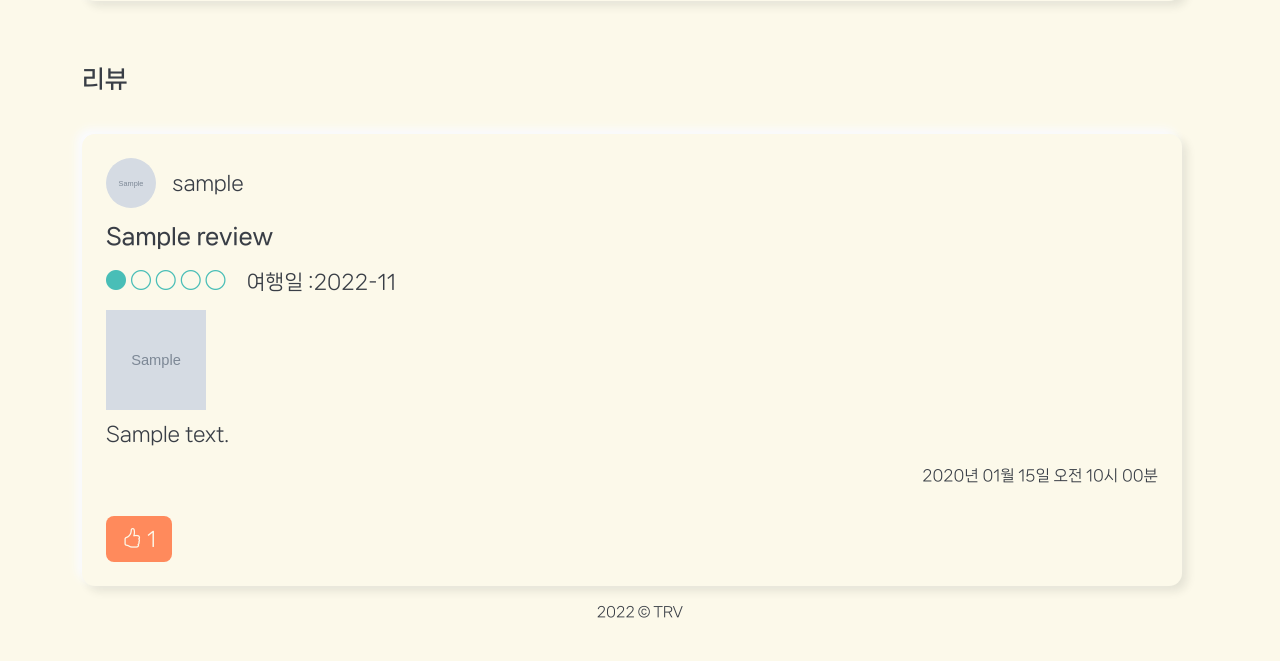
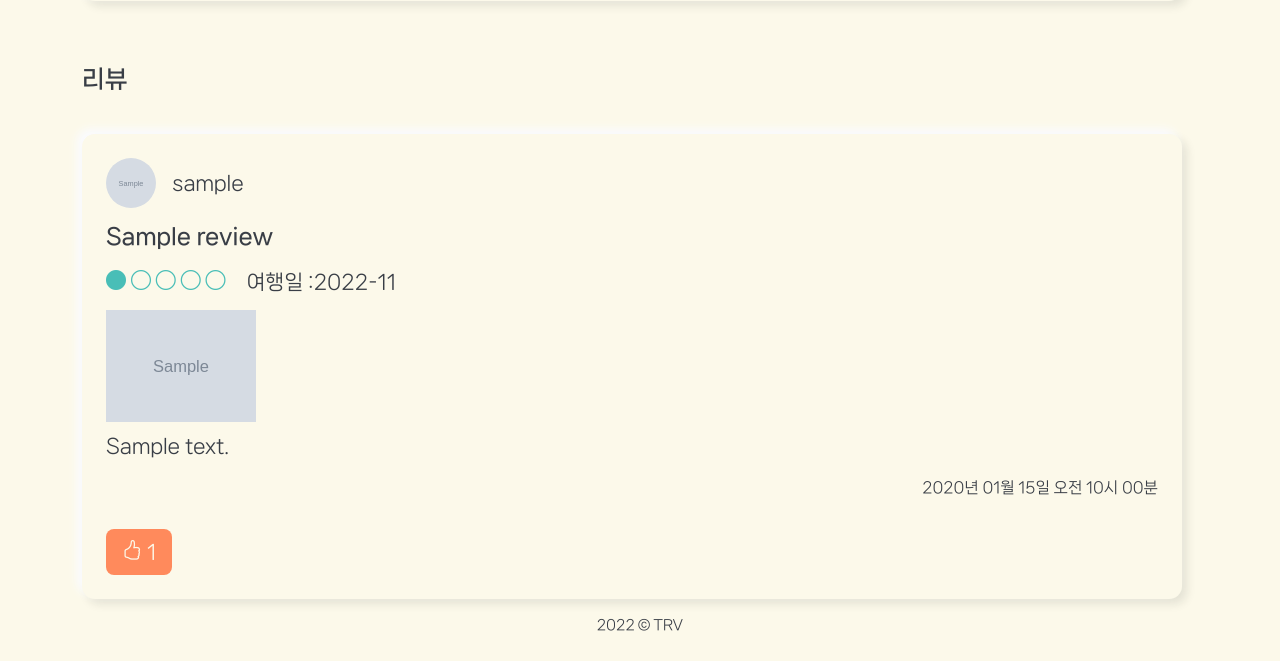
Before and after one commit to Bonbon315/PJT-Triview, a Django app: page /reviews/1/ in a window 1280 px wide. Shown: the part 1360-2021 px from the top of the page. Before the commit the page ends 1978 px from the top, so only its background shows below. Run offline with Django 3.2, Linux system fonts and the light colour scheme; tables that the repository leaves empty hold one stand-in row (values such as "Sample post"); grey boxes marked "Sample" are stand-in pictures; some libraries are stand-ins or nearby versions.

Commit message:
templates detail modified

```diff
--- a/reviews/templates/reviews/index.html
+++ b/reviews/templates/reviews/index.html
@@ -44,9 +44,9 @@
       <h3 class="sub-tit">여행지 소개</h3>
       <div class="cont">
         {% if location.desc %}
-        <p>{{ location.desc }}</p>
+          <p>{{ location.desc }}</p>
         {% else %}
-        <p>Lorem ipsum dolor sit amet consectetur, adipisicing elit. Ipsum animi illo harum dolores ab quidem aut aliquid deserunt, tempora repellat dolorum maiores velit corporis? Et autem consequatur velit molestiae reprehenderit.</p>
+          <p>Lorem ipsum dolor sit amet consectetur, adipisicing elit. Ipsum animi illo harum dolores ab quidem aut aliquid deserunt, tempora repellat dolorum maiores velit corporis? Et autem consequatur velit molestiae reprehenderit.</p>
         {% endif %}
       </div>
       <!--지도-->
@@ -95,7 +95,9 @@
                   </span>
                 </p>
                 {% if review.image %}
-                  <img src="{{ review.image.url }}" alt="{{ review.image }}" width="100" height="100" onclick="window.open(this.src)"/>
+                  <div>
+                    <img src="{{ review.image.url }}" alt="{{ review.image }}" onclick="window.open(this.src)" class="rev-img"/>
+                  </div>
                 {% endif %}
                 <p>{{ review.content }}</p>
                 <p class="rev-crd text-end">{{ review.created_at|date:'Y년 m월 d일 A g시 i분' }}</p>
@@ -105,7 +107,6 @@
                 <div class="like-area">
                   {% if user == review.user %}
                     <p class="btnC like-view">
-
                       <i class="bi bi-hand-thumbs-up-fill"></i>
                       <span class="like-count">{{review.like_users.count}}</span>
                     </p>
--- a/static/css/style.css
+++ b/static/css/style.css
@@ -463,6 +463,10 @@ header {
 .rev .rev-cont .sub-info {
 	margin-bottom: 0.8rem;
 }
+.rev .rev-cont .rev-img {
+	width: 150px;
+	cursor: pointer;
+}
 .rev .rev-cont .rev-crd {
 	font-size: 0.95rem;
 	margin-top: 1rem;
```
Also changed, not shown: images/images/dean-bennett-P2PNbJbSw74-unsplash.jpg (added), images/images/dean-bennett-P2PNbJbSw74-unsplash_E2tyidR.jpg (added), images/images/dean-bennett-P2PNbJbSw74-unsplash_TcLO7tc.jpg (added).
